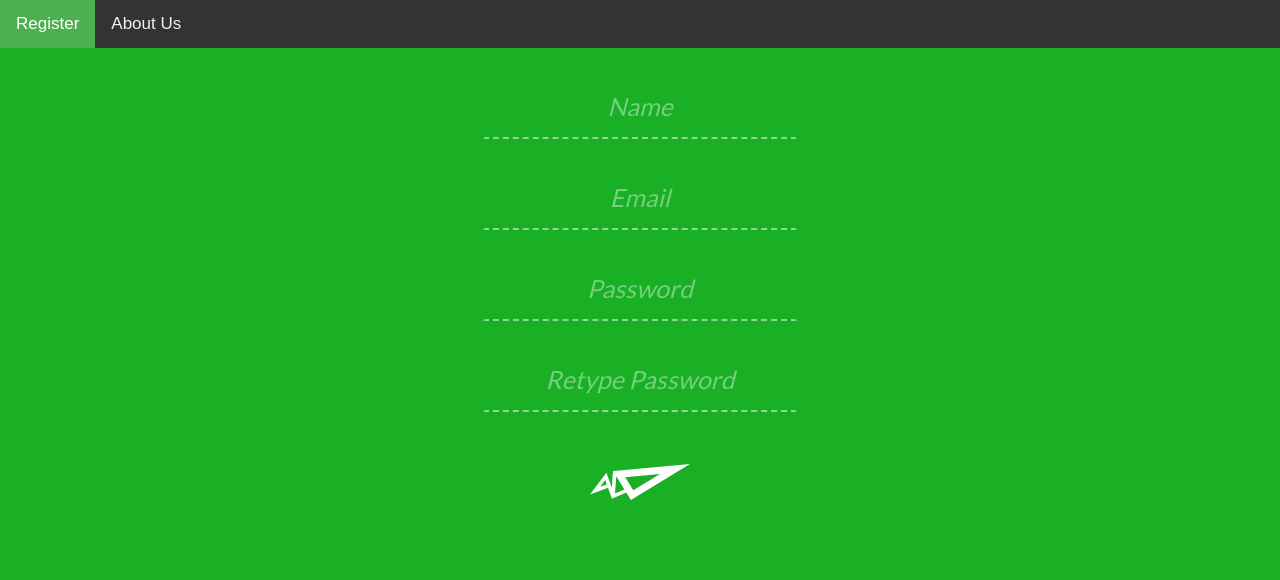
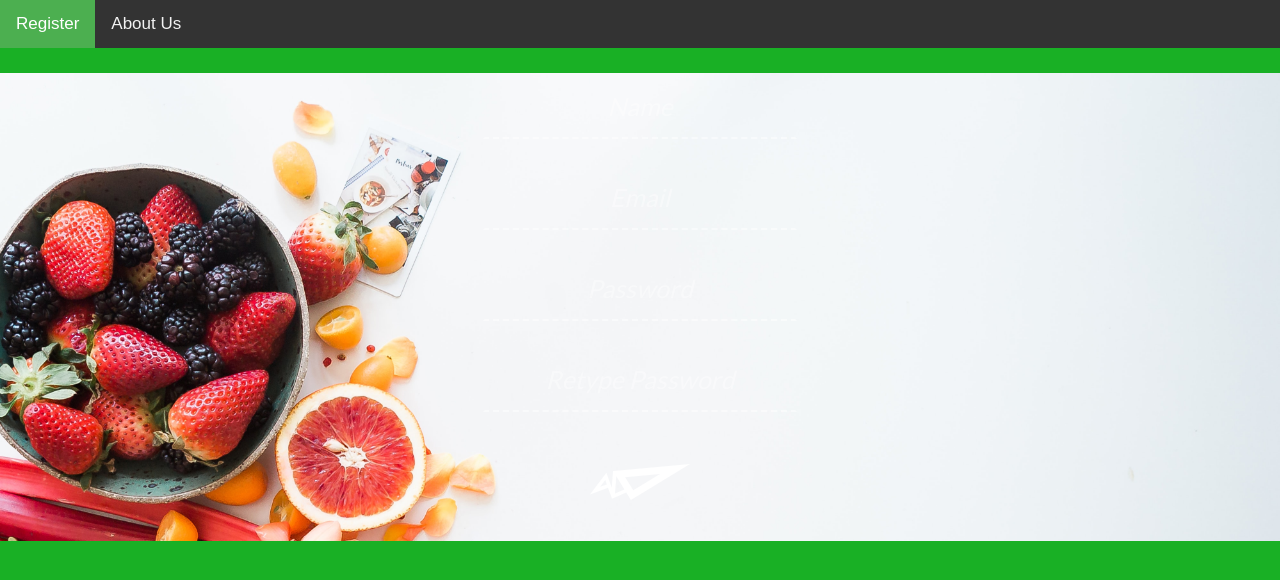
Before and after one commit to skekre98/MealApp, a Django app: page / in a window 1280 px wide. Shown: the top 580 px of the page. Run offline with Django 3.2, Linux system fonts and the light colour scheme; some libraries are stand-ins or nearby versions.

Commit message:
bckgrd image added to register

```diff
--- a/src/templates/register.html
+++ b/src/templates/register.html
@@ -5,6 +5,17 @@
     <link href="https://fonts.googleapis.com/css?family=Lato" rel='stylesheet' type='text/css'>
     <link href="{% static 'css/main.css' %}" rel='stylesheet' type='text/css'>
     <link href="{% static 'css/bar.css' %}" rel='stylesheet' type='text/css'>
+    <style>
+        div
+        {
+            background-image: url('{% static 'images/WelcomePagePic.jpg' %}') no-repeat center center fixed;
+            -webkit-background-size: cover;
+            -moz-background-size: cover;
+            -o-background-size: cover;
+            background-size: cover;
+        }
+    </style>
+
 </head>
 <body>
     {% block content %}
@@ -16,6 +27,8 @@
           <i class="fa fa-bars"></i>
         </a>
     </div>
+
+    <div style="background-image: url('{% static 'images/WelcomePagePic.jpg' %}')">
 
     <form id="contact-form">
         <p>
```
